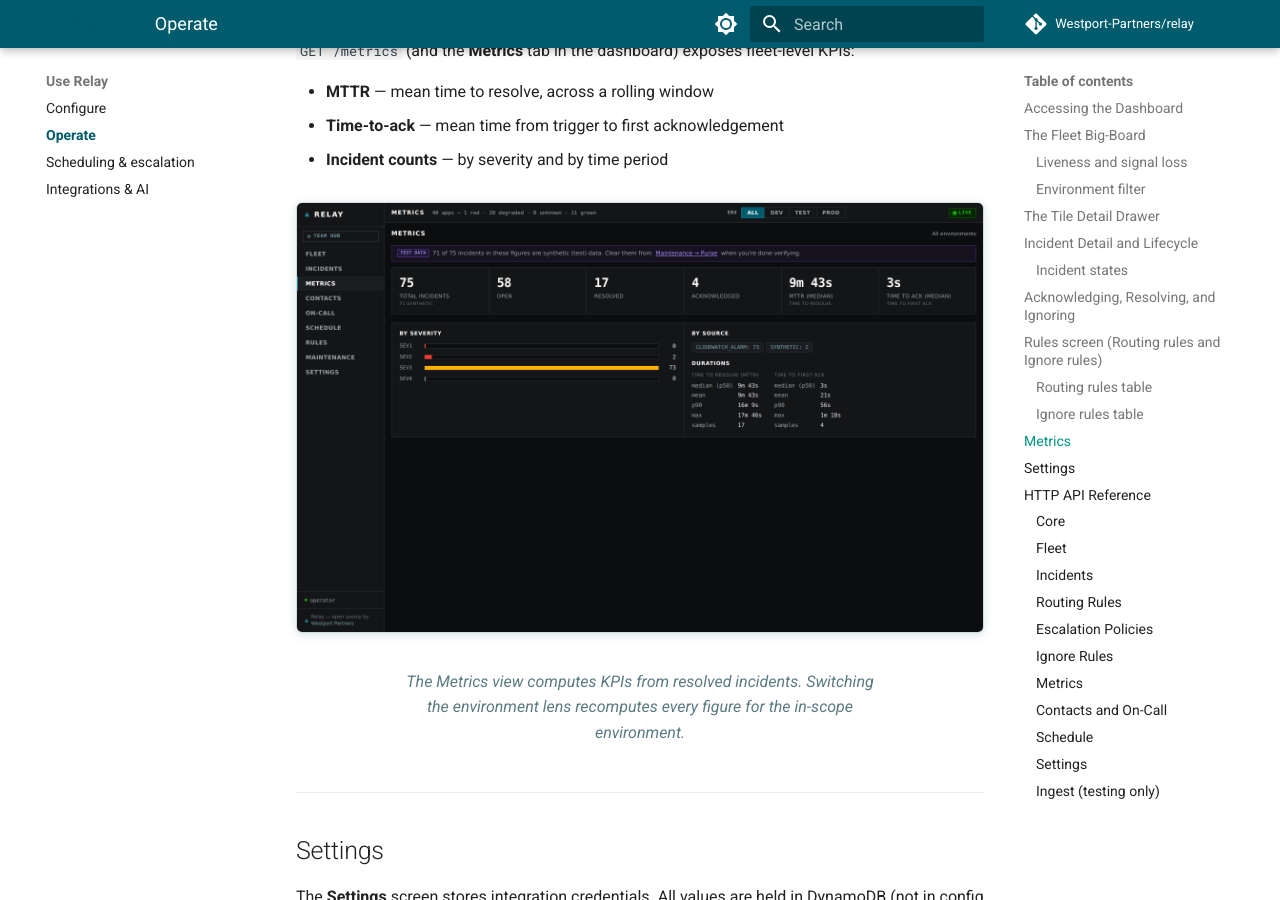
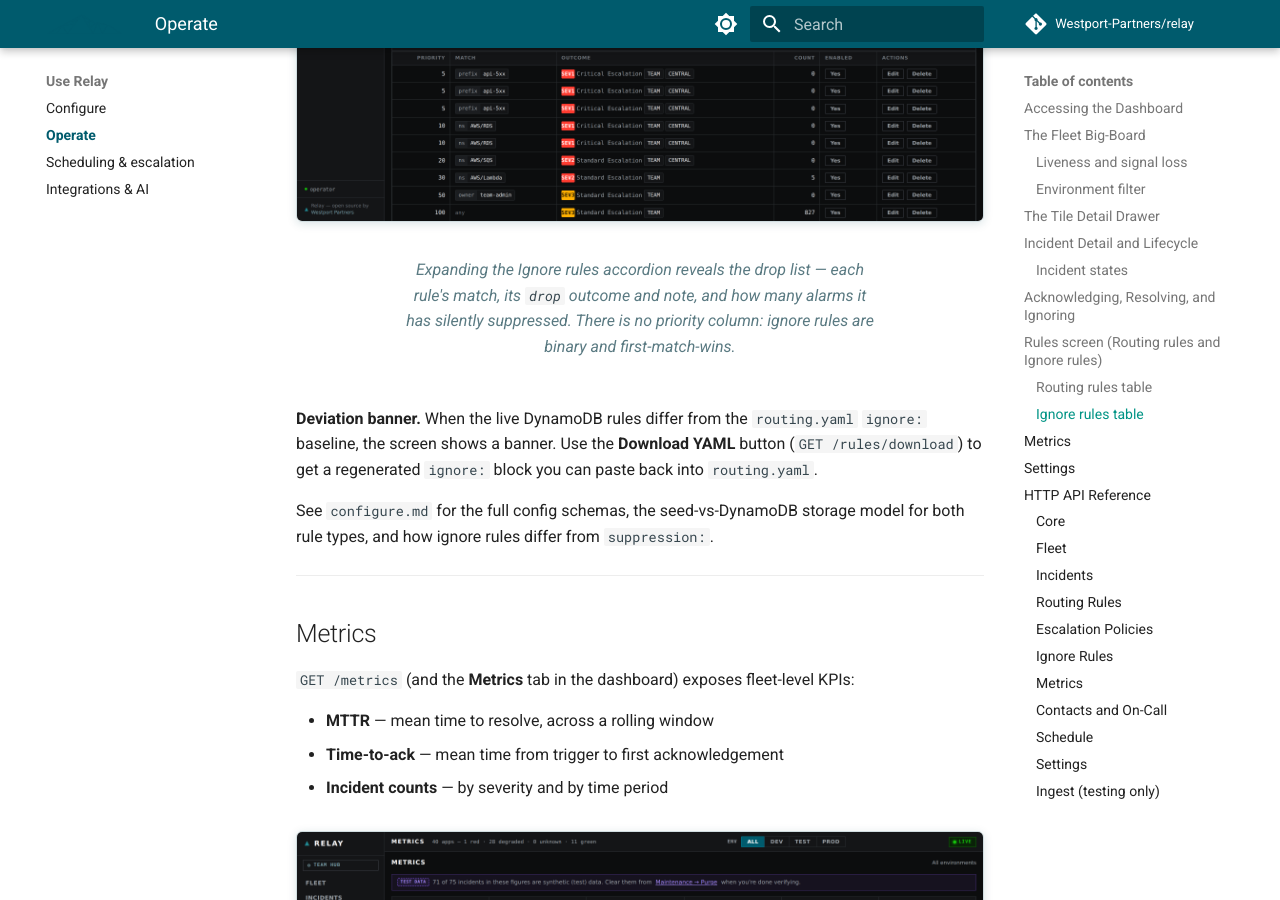
Before and after one commit to Westport-Partners/relay, an MkDocs documentation site: the page built from docs/operate.md, in a window 1280 px wide and 900 px high, scrolled down 9392 px. Built offline with MkDocs 1.6.1 and Material for MkDocs 9.7.7, drawn with Linux system fonts in a browser that asks for light colours; comment, search, counter and statistics services are not loaded.

Commit message:
docs(rules): capture the expanded Ignore rules table (S-RULES-IGNORE)
The ignore accordion is collapsed by default, so the docs-shots B6 journey
never showed the ignore rules table. Expand the accordion after the default
capture and add S-RULES-IGNORE, embed it in operate.md, and list it in
JOURNEYS.md.

Co-Authored-By: Claude Opus 4.8 <noreply@anthropic.com>

```diff
--- a/docs/operate.md
+++ b/docs/operate.md
@@ -172,6 +172,11 @@ Rendered in the collapsed-by-default accordion at the top; the header shows the
 - **Trigger count** — how many times the rule has dropped a matching alarm since it was created
 - Enabled state, edit, and delete controls for each rule
 
+<figure class="screenshot" markdown="span">
+  ![The Rules screen with the Ignore rules accordion expanded, showing each ignore rule's match criteria, drop outcome with note, and trigger count.](assets/screenshots/operate/S-RULES-IGNORE.png)
+  <figcaption>Expanding the Ignore rules accordion reveals the drop list — each rule's match, its <code>drop</code> outcome and note, and how many alarms it has silently suppressed. There is no priority column: ignore rules are binary and first-match-wins.</figcaption>
+</figure>
+
 **Deviation banner.** When the live DynamoDB rules differ from the `routing.yaml` `ignore:` baseline, the screen shows a banner. Use the **Download YAML** button (`GET /rules/download`) to get a regenerated `ignore:` block you can paste back into `routing.yaml`.
 
 See `configure.md` for the full config schemas, the seed-vs-DynamoDB storage model for both rule types, and how ignore rules differ from `suppression:`.
```
Also changed, not shown: tools/docs-shots/JOURNEYS.md (+4 -3 lines), docs/assets/screenshots/operate/S-RULES-IGNORE.png (added), 1 other file.
